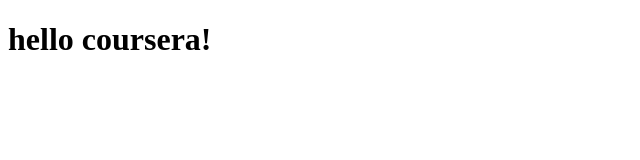
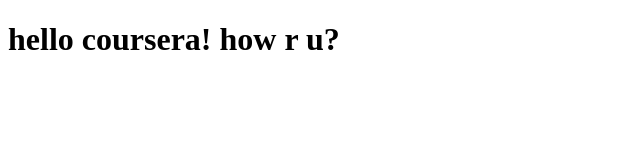
Before and after one commit to hanan-ak/coursera-test, a plain HTML site: page site/index.html in a window 1280 px wide. Shown: the whole page, without its empty margins (0-640 px from the left). Drawn offline with Linux system fonts and the light colour scheme.

Commit message:
small addition to our page content.

```diff
--- a/site/index.html
+++ b/site/index.html
@@ -4,6 +4,6 @@
 	<title>hello coursera</title>
 </head>
 <body>
-<h1>hello coursera!</h1>
+<h1>hello coursera! how r u?</h1>
 </body>
 </html>
```
